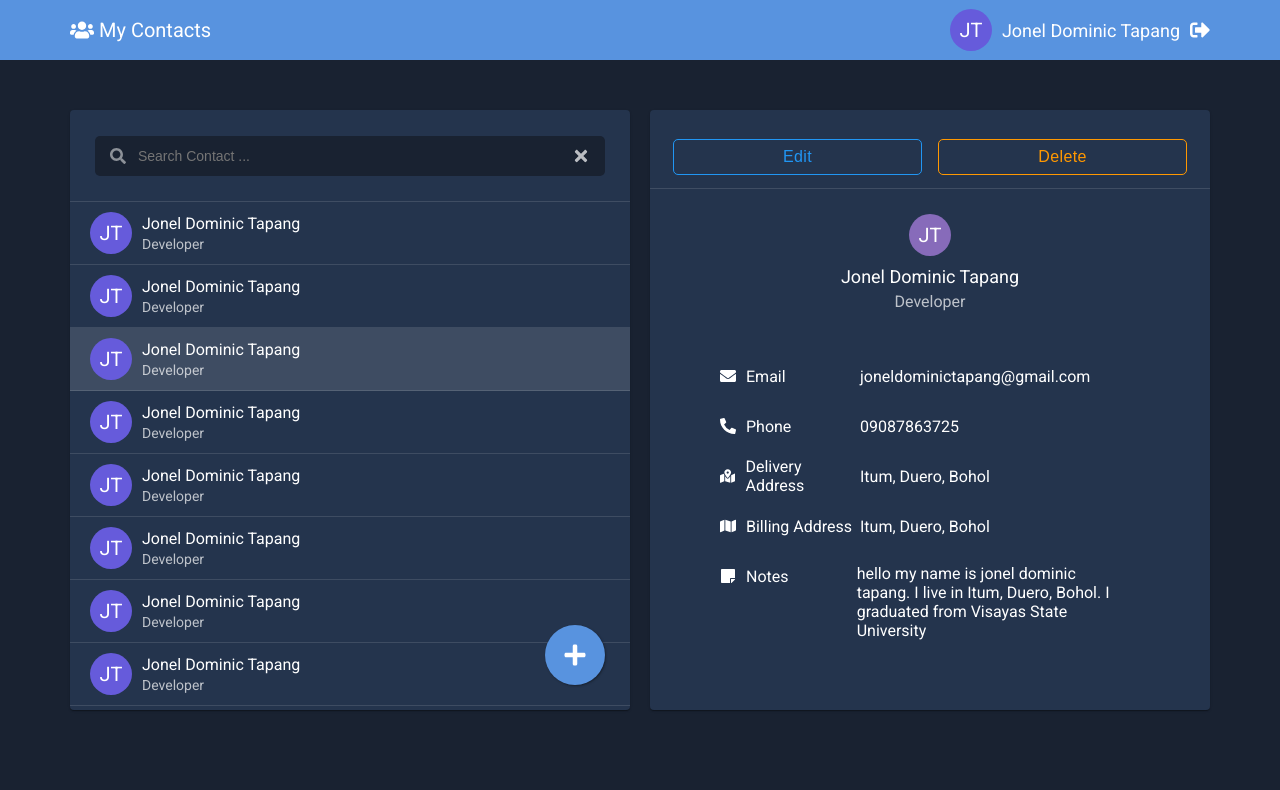
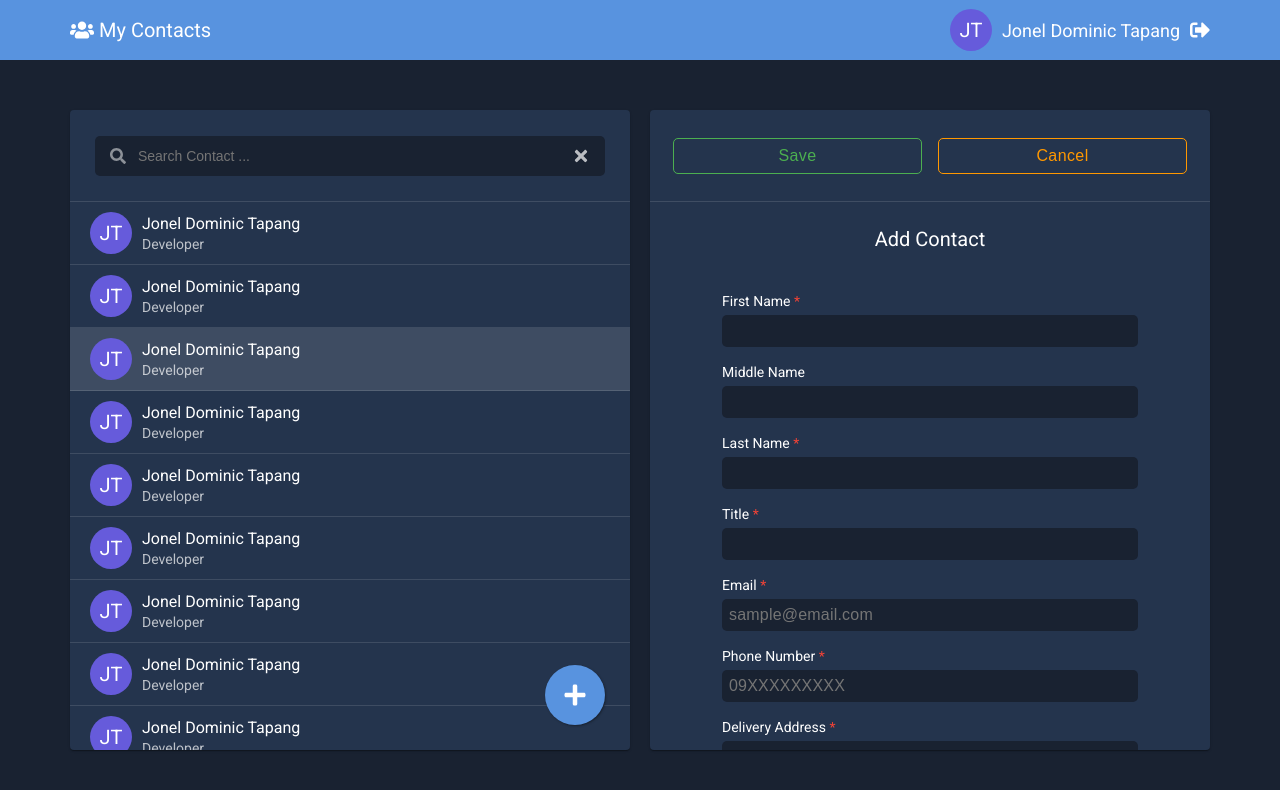
Before and after one commit to joneldominic/User-Contact-Management-App, a React (Create React App) app in the folder frontend/: page /contacts in a window 1280 px wide. Shown: the top 790 px of the page. Built offline with nearby package versions, Linux system fonts and the light colour scheme.

Commit message:
Added New Contact / Edit Contact UI

```diff
--- a/frontend/src/components/ContactDetails/ContactDetails.js
+++ b/frontend/src/components/ContactDetails/ContactDetails.js
@@ -11,9 +11,9 @@ const ContactDetails = () => {
   return (
     <ContactDetailsContainer>
       <ContactDetailsCard>
-        <ContactDetailsView />
+        {/* <ContactDetailsView /> */}
         {/* <ContactDetailsEdit /> */}
-        {/* <ContactDetailsNew /> */}
+        <ContactDetailsNew />
         {/* <NoContactSelected /> */}
       </ContactDetailsCard>
     </ContactDetailsContainer>
--- a/frontend/src/components/ContactDetails/ContactDetailsEdit.js
+++ b/frontend/src/components/ContactDetails/ContactDetailsEdit.js
@@ -1,12 +1,21 @@
 import React from "react";
 
 import Button from "../../core/UI/Button";
+import LabaledInput from "../common/LabaledInput";
+import LabaledTextArea from "../common/LabaledTextArea";
 
-import {  Divider, ActionContainer } from "./styles";
+import {
+  Divider,
+  ActionContainer,
+  ContactDetailsContentWrapper,
+  ContactEditNewContainer,
+  ContactEditNewHead,
+  EditNewForm,
+} from "./styles";
 
 const ContactDetailsEdit = () => {
   return (
-    <>
+    <ContactDetailsContentWrapper>
       <ActionContainer>
         <Button variant="outlined" color="success">
           Save
@@ -16,7 +25,69 @@ const ContactDetailsEdit = () => {
         </Button>
       </ActionContainer>
       <Divider />
-    </>
+      <ContactEditNewContainer>
+        <EditNewForm>
+          <ContactEditNewHead>Edit Contact</ContactEditNewHead>
+          <LabaledInput
+            name="firstname"
+            type="text"
+            label="First Name"
+            isRequired={true}
+          />
+          <LabaledInput
+            name="middlename"
+            type="text"
+            label="Middle Name"
+            isRequired={false}
+          />
+          <LabaledInput
+            name="lastname"
+            type="text"
+            label="Last Name"
+            isRequired={true}
+          />
+          <LabaledInput
+            name="title"
+            type="text"
+            label="Title"
+            isRequired={true}
+          />
+          <LabaledInput
+            name="email"
+            type="email"
+            label="Email"
+            placeholder="sample@email.com"
+            isRequired={true}
+          />
+          <LabaledInput
+            name="phone"
+            type="number"
+            label="Phone Number"
+            placeholder="09XXXXXXXXX"
+            isRequired={true}
+          />
+          <LabaledInput
+            name="deliveryaddress"
+            type="text"
+            label="Delivery Address"
+            isRequired={true}
+          />
+          <LabaledInput
+            name="billingaddress"
+            type="text"
+            label="Billing Address"
+            placeholder="Leave Blank if the same with Delivery Address"
+            isRequired={false}
+          />
+          <LabaledTextArea
+            name="billingaddress"
+            type="text"
+            label="Billing Address"
+            isRequired={false}
+          />
+        </EditNewForm>
+      </ContactEditNewContainer>
+    </ContactDetailsContentWrapper>
   );
 };
 
--- a/frontend/src/components/ContactDetails/ContactDetailsNew.js
+++ b/frontend/src/components/ContactDetails/ContactDetailsNew.js
@@ -1,12 +1,21 @@
 import React from "react";
 
 import Button from "../../core/UI/Button";
+import LabaledInput from "../common/LabaledInput";
+import LabaledTextArea from "../common/LabaledTextArea";
 
-import { Divider, ActionContainer } from "./styles";
+import {
+  Divider,
+  ActionContainer,
+  ContactDetailsContentWrapper,
+  ContactEditNewContainer,
+  ContactEditNewHead,
+  EditNewForm,
+} from "./styles";
 
 const ContactDetailsNew = () => {
   return (
-    <>
+    <ContactDetailsContentWrapper>
       <ActionContainer>
         <Button variant="outlined" color="success">
           Save
@@ -16,7 +25,69 @@ const ContactDetailsNew = () => {
         </Button>
       </ActionContainer>
       <Divider />
-    </>
+      <ContactEditNewContainer>
+        <EditNewForm>
+          <ContactEditNewHead>Add Contact</ContactEditNewHead>
+          <LabaledInput
+            name="firstname"
+            type="text"
+            label="First Name"
+            isRequired={true}
+          />
+          <LabaledInput
+            name="middlename"
+            type="text"
+            label="Middle Name"
+            isRequired={false}
+          />
+          <LabaledInput
+            name="lastname"
+            type="text"
+            label="Last Name"
+            isRequired={true}
+          />
+          <LabaledInput
+            name="title"
+            type="text"
+            label="Title"
+            isRequired={true}
+          />
+          <LabaledInput
+            name="email"
+            type="email"
+            label="Email"
+            placeholder="sample@email.com"
+            isRequired={true}
+          />
+          <LabaledInput
+            name="phone"
+            type="number"
+            label="Phone Number"
+            placeholder="09XXXXXXXXX"
+            isRequired={true}
+          />
+          <LabaledInput
+            name="deliveryaddress"
+            type="text"
+            label="Delivery Address"
+            isRequired={true}
+          />
+          <LabaledInput
+            name="billingaddress"
+            type="text"
+            label="Billing Address"
+            placeholder="Leave Blank if the same with Delivery Address"
+            isRequired={false}
+          />
+          <LabaledTextArea
+            name="billingaddress"
+            type="text"
+            label="Billing Address"
+            isRequired={false}
+          />
+        </EditNewForm>
+      </ContactEditNewContainer>
+    </ContactDetailsContentWrapper>
   );
 };
 
--- a/frontend/src/components/ContactDetails/ContactDetailsView.js
+++ b/frontend/src/components/ContactDetails/ContactDetailsView.js
@@ -13,14 +13,14 @@ import Avatar from "../../core/UI/Avatar";
 
 import {
   Divider,
-  ContactDetailsViewContent,
+  ContactDetailsContentWrapper,
   ActionContainer,
   ContactViewContainer,
   ContactViewHead,
   ContactViewName,
   ContactViewTitle,
   DetailItemsWrapper,
-  DetailItem,
+  DetailItemWrapper,
   IconLabelWrapper,
   DetailItemInfo,
   DetailItemNote,
@@ -28,7 +28,7 @@ import {
 
 const ContactDetailsView = () => {
   return (
-    <ContactDetailsViewContent>
+    <ContactDetailsContentWrapper>
       <ActionContainer>
         <Button variant="outlined" color="info">
           Edit
@@ -45,35 +45,35 @@ const ContactDetailsView = () => {
           <ContactViewTitle>Developer</ContactViewTitle>
         </ContactViewHead>
         <DetailItemsWrapper>
-          <DetailItem>
+          <DetailItemWrapper>
             <IconLabelWrapper>
               <FaEnvelope />
               Email
             </IconLabelWrapper>
             <DetailItemInfo>joneldominictapang@gmail.com</DetailItemInfo>
-          </DetailItem>
-          <DetailItem>
+          </DetailItemWrapper>
+          <DetailItemWrapper>
             <IconLabelWrapper>
               <FaPhoneAlt />
               Phone
             </IconLabelWrapper>
             <DetailItemInfo>09087863725</DetailItemInfo>
-          </DetailItem>
-          <DetailItem>
+          </DetailItemWrapper>
+          <DetailItemWrapper>
             <IconLabelWrapper>
               <FaMapMarkedAlt />
               Delivery Address
             </IconLabelWrapper>
             <DetailItemInfo>Itum, Duero, Bohol</DetailItemInfo>
-          </DetailItem>
-          <DetailItem>
+          </DetailItemWrapper>
+          <DetailItemWrapper>
             <IconLabelWrapper>
               <FaMap />
               Billing Address
             </IconLabelWrapper>
             <DetailItemInfo>Itum, Duero, Bohol</DetailItemInfo>
-          </DetailItem>
-          <DetailItem>
+          </DetailItemWrapper>
+          <DetailItemWrapper>
             <IconLabelWrapper>
               <FaStickyNote />
               Notes
@@ -82,10 +82,10 @@ const ContactDetailsView = () => {
               hello my name is jonel dominic tapang. I live in Itum, Duero,
               Bohol. I graduated from Visayas State University
             </DetailItemNote>
-          </DetailItem>
+          </DetailItemWrapper>
         </DetailItemsWrapper>
       </ContactViewContainer>
-    </ContactDetailsViewContent>
+    </ContactDetailsContentWrapper>
   );
 };
 
--- a/frontend/src/components/ContactDetails/styles.js
+++ b/frontend/src/components/ContactDetails/styles.js
@@ -13,7 +13,7 @@ export const ContactDetailsContainer = styled(Container)`
 
 export const ContactDetailsCard = styled(Card)`
   margin: 50px 0px 0px 10px;
-  height: 75vh;
+  height: 80vh;
 
   @media (max-width: 991px) {
     margin: 30px 0px 0px 0px;
@@ -21,15 +21,17 @@ export const ContactDetailsCard = styled(Card)`
 `;
 
 export const Divider = styled.hr`
-  height: 1px;
+  min-height: 1px;
   border: none;
   margin: 0px;
   background-color: ${(props) => props.theme.divider};
 `;
 
 export const ActionContainer = styled.div`
-  height: 75px;
+  min-height: 91px;
   padding: 0px 15px;
+
+  flex: 1 1 auto;
 
   display: flex;
   align-items: center;
@@ -39,15 +41,15 @@ export const ActionContainer = styled.div`
   }
 `;
 
-// Contact Details View ------------------------------------
-
-export const ContactDetailsViewContent = styled.div`
-  padding: 16px 0px 0px 0px;
-
+export const ContactDetailsContentWrapper = styled.div`
   height: 100%;
   display: flex;
   flex-flow: column;
+
+  padding-bottom: 40px;
 `;
+
+// Contact Details View ------------------------------------
 
 export const ContactViewContainer = styled.div`
   padding: 15px 50px;
@@ -62,7 +64,6 @@ export const ContactViewHead = styled.div`
   margin: 10px 0px 25px 0px;
   display: flex;
   flex-direction: column;
-  align-items: center;
 `;
 
 export const ContactViewName = styled.div`
@@ -79,7 +80,6 @@ export const ContactViewTitle = styled.div`
 export const DetailItemsWrapper = styled.div`
   margin: 15px 0px 15px 0px;
   padding: 0px 20px 30px 20px;
-
   flex: 2;
 
   overflow-y: auto;
@@ -97,7 +97,7 @@ export const DetailItemsWrapper = styled.div`
   }
 `;
 
-export const DetailItem = styled.div`
+export const DetailItemWrapper = styled.div`
   display: flex;
   padding: 10px 0px;
 `;
@@ -132,3 +132,54 @@ export const DetailItemNote = styled.div`
 `;
 
 // Contact Details View ^^^^^^^^^^^^^^^^^^^^^^^^^^^^^^^^^^^^
+
+// Contact Details Edit/New ------------------------------------
+
+export const ContactEditNewContainer = styled.div`
+  padding: 0px 0px 15px 50px;
+  flex: 2 1 auto;
+
+  height: 100%;
+  display: flex;
+  flex-flow: column;
+`;
+
+export const ContactEditNewHead = styled.div`
+  display: flex;
+  justify-content: center;
+
+  font-size: ${(props) => props.theme.size.xl};
+  padding: 25px 0px;
+
+  background-color: ${(props) => props.theme.background.paper};
+  position: sticky;
+  top: 0px;
+`;
+
+export const EditNewForm = styled.form`
+  margin: 0px 0px 15px 0px;
+  padding: 0px 70px 50px 20px;
+  flex: 2;
+
+  overflow-y: auto;
+  ::-webkit-scrollbar {
+    width: 5px;
+  }
+  ::-webkit-scrollbar-track {
+    background: ${(props) => props.theme.text.secondary};
+  }
+  ::-webkit-scrollbar-thumb {
+    background: ${(props) => props.theme.colors.gray1};
+  }
+  ::-webkit-scrollbar-thumb:hover {
+    background: ${(props) => props.theme.colors.gray2};
+  }
+
+  & > div {
+    padding-left: 2px;
+    padding-right: 2px;
+    margin-bottom: 15px;
+  }
+`;
+
+// Contact Details Edit ^^^^^^^^^^^^^^^^^^^^^^^^^^^^^^^^^^^^
--- a/frontend/src/components/ContactList/styles.js
+++ b/frontend/src/components/ContactList/styles.js
@@ -14,7 +14,7 @@ export const ContactListContainer = styled(Container)`
 
 export const ContactListCard = styled(Card)`
   margin: 50px 10px 0px 0px;
-  height: 75vh;
+  height: 80vh;
 
   @media (max-width: 991px) {
     margin: 50px 0px 0px 0px;
--- /dev/null
+++ b/frontend/src/components/common/LabaledInput.js
@@ -0,0 +1,66 @@
+import React from "react";
+import styled from "styled-components";
+
+const FormControl = styled.div`
+  display: flex;
+  flex-flow: column;
+`;
+
+const LabelWrapper = styled.div`
+  padding: 0px 0px 5px 0px;
+  & > label > span {
+    color: ${(props) => props.theme.error.main};
+  }
+`;
+
+const Label = styled.label`
+  font-weight: 400;
+  font-size: ${(props) => props.theme.size.sm};
+`;
+
+const InputWrapper = styled.div``;
+const Input = styled.input`
+  width: 100%;
+  border: hidden;
+  border-radius: 5px;
+  padding: 7px;
+  font-size: ${(props) => props.theme.size.base};
+  background-color: ${(props) => props.theme.background.default};
+  color: ${(props) => props.theme.text.primary};
+  letter-spacing: 0.2px;
+
+  &:focus {
+    outline: none;
+  }
+`;
+
+const LabaledInput = (props) => {
+  return (
+    <FormControl>
+      <LabelWrapper>
+        <Label htmlFor={props.name}>
+          {props.label}
+          {props.isRequired && <span> *</span>}
+        </Label>
+      </LabelWrapper>
+      <InputWrapper>
+        <Input
+          id={props.name}
+          name={props.name}
+          type={props.type}
+          placeholder={props.placeholder}
+        />
+      </InputWrapper>
+    </FormControl>
+  );
+};
+
+LabaledInput.defaultProps = {
+  isRequired: false,
+  name: "name",
+  type: "text",
+  label: "Label",
+  placeholder: "",
+};
+
+export default LabaledInput;
--- /dev/null
+++ b/frontend/src/components/common/LabaledTextArea.js
@@ -0,0 +1,68 @@
+import React from "react";
+import styled from "styled-components";
+
+const FormControl = styled.div`
+  display: flex;
+  flex-flow: column;
+`;
+
+const LabelWrapper = styled.div`
+  padding: 0px 0px 5px 0px;
+  & > label > span {
+    color: ${(props) => props.theme.error.main};
+  }
+`;
+
+const Label = styled.label`
+  font-weight: 400;
+  font-size: ${(props) => props.theme.size.sm};
+`;
+
+const TextAreaWrapper = styled.div``;
+const TextArea = styled.textarea`
+  width: 100%;
+  border: hidden;
+  border-radius: 5px;
+  padding: 7px;
+  font-size: ${(props) => props.theme.size.base};
+  font-family: "Roboto", sans-serif;
+  background-color: ${(props) => props.theme.background.default};
+  color: ${(props) => props.theme.text.primary};
+  wrap: "soft";
+  resize: none;
+
+  &:focus {
+    outline: none;
+  }
+`;
+
+const LabaledTextArea = (props) => {
+  return (
+    <FormControl>
+      <LabelWrapper>
+        <Label htmlFor={props.name}>
+          {props.label}
+          {props.isRequired && <span> *</span>}
+        </Label>
+      </LabelWrapper>
+      <TextAreaWrapper>
+        <TextArea
+          id={props.name}
+          name={props.name}
+          rows={props.rows}
+          placeholder={props.placeholder}
+        />
+      </TextAreaWrapper>
+    </FormControl>
+  );
+};
+
+LabaledTextArea.defaultProps = {
+  isRequired: false,
+  name: "name",
+  rows: 5,
+  label: "Label",
+  placeholder: "",
+};
+
+export default LabaledTextArea;
```
